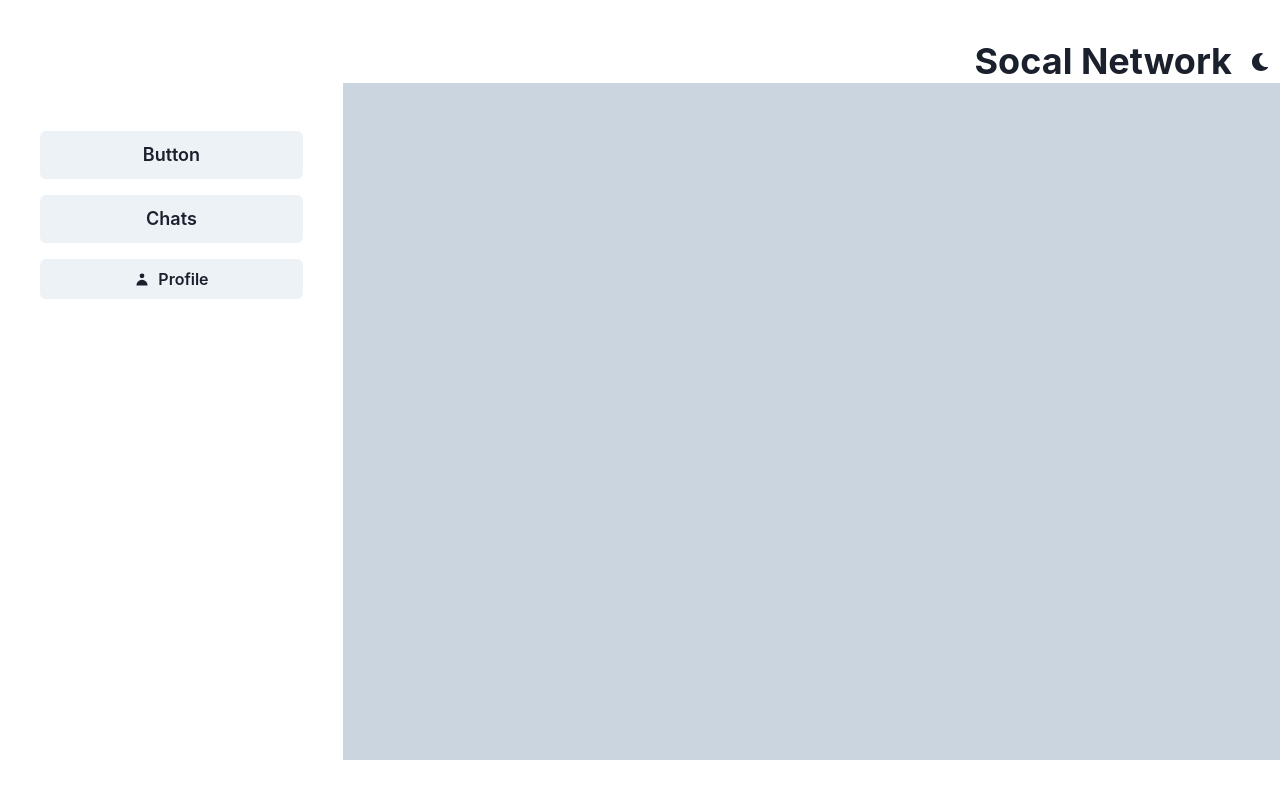
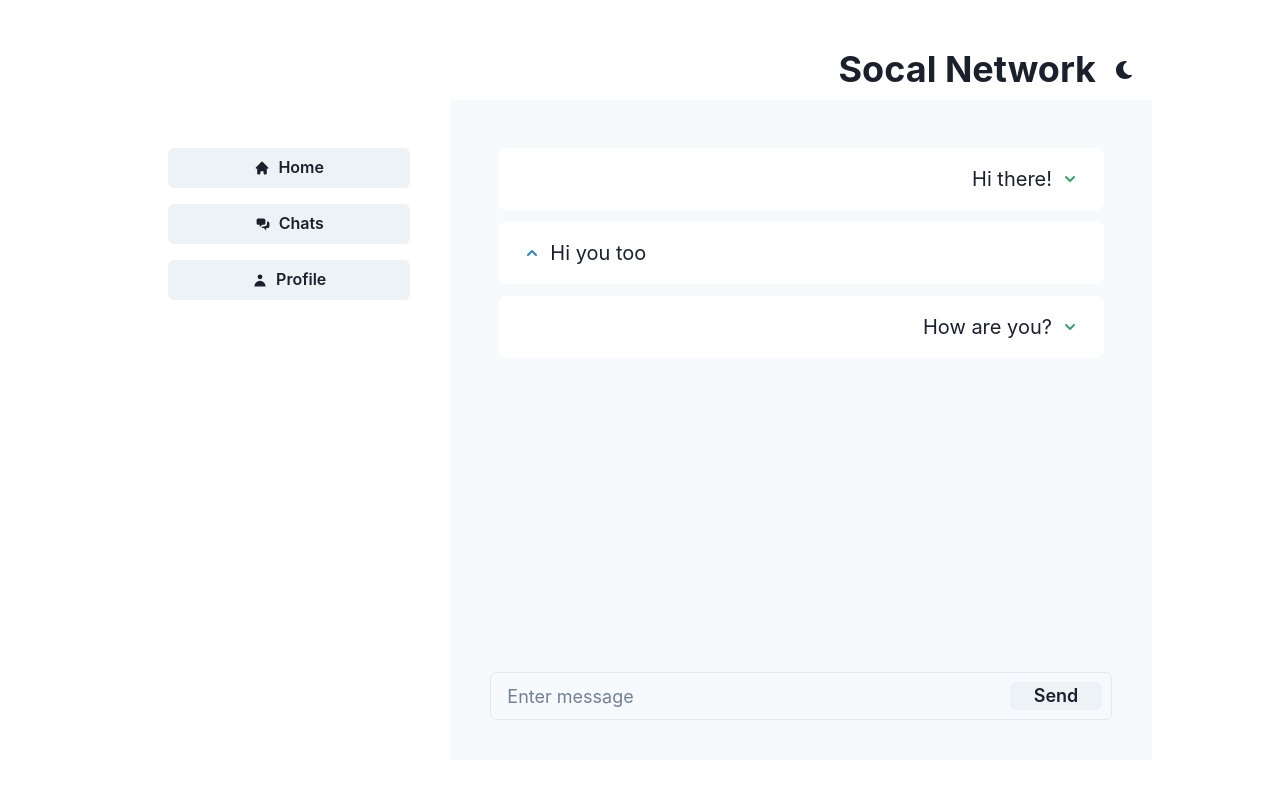
Before and after one commit to esilyaev/social-network2new, a React (Create React App) app: page /chats in a window 1280 px wide. Built offline with nearby package versions, Linux system fonts and the light colour scheme.

Commit message:
some work

```diff
--- a/package.json
+++ b/package.json
@@ -17,6 +17,7 @@
     "react": "^18.1.0",
     "react-dom": "^18.1.0",
     "react-icons": "^3.0.0",
+    "react-router-dom": "^6.4.2",
     "react-scripts": "5.0.1",
     "typescript": "^4.6.3",
     "web-vitals": "^2.1.4"
--- a/src/App.tsx
+++ b/src/App.tsx
@@ -1,7 +1,6 @@
 import {
   ChakraProvider,
   Box,
-  Text,
   VStack,
   theme,
   Container,
@@ -11,14 +10,21 @@ import {
 import { ColorModeSwitcher } from "./ColorModeSwitcher"
 import SideBar from "./comps/SideBar/SideBar"
 
-export const App = () => (
+import { BrowserRouter } from "react-router-dom"
+import Main from "./comps/Main"
+
+export const App = () => {
+
+  return (
+
+    <BrowserRouter>
       <ChakraProvider theme={theme}>
         <Box textAlign="center" fontSize="xl">
 
 
-      <Container maxW={'container.xl'} p={0} >
+          <Container maxW={'container.lg'} p={0} >
             <Flex h='100vh' py={10} direction='column'>
-          <Flex justify={'end'} alignItems={'center'}>
+              <Flex justify={'end'} h={'4rem'} p={2} alignItems={'center'}>
                 <Heading size='xl'>Socal Network</Heading>
                 <ColorModeSwitcher />
               </Flex>
@@ -26,10 +32,12 @@ export const App = () => (
                 <VStack w='md' h='full' p='10' bg='white.100'>
                   <SideBar />
                 </VStack>
-            <VStack w='full' h='full' p='10' bg='gray.300'></VStack>
+                <Main />
               </Flex>
             </Flex>
           </Container>
         </Box>
       </ChakraProvider >
+    </BrowserRouter>
   )
+}
--- /dev/null
+++ b/src/comps/Chats.tsx
@@ -0,0 +1,70 @@
+import { List, ListItem, ListIcon, Flex } from "@chakra-ui/layout"
+import React, { useEffect, useState } from "react"
+import { HiChevronDown, HiChevronUp } from "react-icons/hi"
+import { Text, useColorModeValue } from "@chakra-ui/react"
+import ChatInput from './Chats/ChatInput'
+import { add } from "lodash"
+
+
+type MessageProps = {
+  message: string,
+  type: 'inc' | 'out'
+}
+
+
+const Chats: React.FC = () => {
+  const messageBg = useColorModeValue('white', 'gray.600')
+  const IncomeMessage = (props: MessageProps) => {
+    switch (props.type) {
+      case 'inc':
+        return (
+          <ListItem>
+            <Flex justify={'end'} alignItems={'center'} bg={messageBg} borderRadius='lg' p='4' m='2'>
+              <Text>{props.message}</Text>
+              <ListIcon as={HiChevronDown} color='green.500' mx={2} />
+            </Flex>
+          </ListItem>
+        )
+      case 'out':
+        return (
+          <ListItem>
+            <Flex justify={'start'} alignItems={'center'} bg={messageBg} borderRadius='lg' p='4' m='2'>
+              <ListIcon as={HiChevronUp} color='blue.500' mx={2} />
+              <Text >{props.message}</Text>
+            </Flex>
+          </ListItem>
+        )
+      default:
+        return (
+          <h2>Something wrong !</h2>
+        )
+    }
+  }
+
+  const [messages, setMessages] = useState<MessageProps[]>([])
+  useEffect(() => {
+    setMessages([
+      { message: 'Hi there!', type: 'inc' },
+      { message: 'Hi you too', type: 'out' },
+      { message: 'How are you?', type: 'inc' },
+    ])
+  }, [])
+
+
+  const addMessage = (message: MessageProps) => {
+    setMessages([...messages, message])
+  }
+
+  return (
+    <Flex direction='column' justify='space-between' w='full' h='full'>
+      <List spacing={3} w='full'>
+        {messages.map(m => (
+          <IncomeMessage message={m.message} type={m.type} key={m.message} />
+        ))}
+      </List>
+      <ChatInput addMessage={addMessage} />
+    </Flex>
+  )
+}
+
+export default Chats
--- /dev/null
+++ b/src/comps/Chats/ChatInput.tsx
@@ -0,0 +1,35 @@
+import { Button } from '@chakra-ui/button'
+import { Input, InputGroup, InputRightElement } from '@chakra-ui/input'
+import React, { useState } from 'react'
+
+type InputProps = {
+  addMessage: any
+}
+
+const ChatInput: React.FC<InputProps> = ({ addMessage }) => {
+
+  const [input, setInput] = useState('')
+
+  const handleClick = () => {
+    console.log(input)
+    addMessage({ message: input, type: 'out' })
+    setInput('')
+  }
+  return (
+    <InputGroup size='lg' >
+      <Input
+        pr='4.5rem'
+        placeholder='Enter message'
+        value={input}
+        onChange={evt => setInput(evt.target.value)}
+      />
+      <InputRightElement width='7rem'>
+        <Button h='1.75rem' size='lg' onClick={handleClick}>
+          Send
+        </Button>
+      </InputRightElement>
+    </InputGroup >
+  )
+}
+
+export default ChatInput
--- /dev/null
+++ b/src/comps/Home.tsx
@@ -0,0 +1,10 @@
+import React from "react"
+
+
+const Home: React.FC = () => {
+  return (
+    <h2>Home page</h2>
+  )
+}
+
+export default Home
--- /dev/null
+++ b/src/comps/Main.tsx
@@ -0,0 +1,25 @@
+import { useColorModeValue } from '@chakra-ui/color-mode'
+import { VStack } from '@chakra-ui/layout'
+import React from 'react'
+import { Routes, Route } from 'react-router'
+import Chats from './Chats'
+import Home from './Home'
+import Profile from './Profile'
+
+const Main: React.FC = () => {
+  const bg = useColorModeValue('gray.50', 'green.700')
+
+  return (
+    <VStack w='full' h='full' p='10' bg={bg}>
+
+      <Routes>
+        <Route index element={<Home />} />
+        <Route path="chats" element={<Chats />} />
+        <Route path="profile" element={<Profile />} />
+      </Routes>
+
+    </VStack>
+  )
+}
+
+export default Main
--- /dev/null
+++ b/src/comps/Profile.tsx
@@ -0,0 +1,10 @@
+import React from "react"
+
+
+const Profile: React.FC = () => {
+  return (
+    <h2>Profile page</h2>
+  )
+}
+
+export default Profile
--- a/src/comps/SideBar/SideBar.tsx
+++ b/src/comps/SideBar/SideBar.tsx
@@ -1,18 +1,21 @@
 import { Button } from "@chakra-ui/button";
-import { ButtonGroup, Flex } from "@chakra-ui/react";
+import { Flex } from "@chakra-ui/react";
 import React from "react";
-import { HiUser } from "react-icons/hi"
+import { HiChatAlt2, HiUser, HiHome } from "react-icons/hi"
+import { useNavigate } from "react-router-dom";
 
 const SideBar: React.FC = () => {
+  const navigate = useNavigate()
+
   return (
     <Flex direction={'column'} w='full'>
-            <Button w='full' size={'lg'} my={2}>
-                Button
+      <Button leftIcon={<HiHome />} my={2} onClick={() => navigate('/')}>
+        Home
       </Button>
-            <Button w='full' size={'lg'} my={2}>
+      <Button leftIcon={<HiChatAlt2 />} my={2} onClick={() => navigate('chats')}>
         Chats
       </Button>
-            <Button leftIcon={<HiUser />} w='full' my={2} >
+      <Button leftIcon={<HiUser />} my={2} onClick={() => navigate('profile')}>
         Profile
       </Button>
     </Flex>
```
Also changed, not shown: 1 other file (tests, documents, lock files or other folders). Lines whose indentation alone changed are shown as unchanged.
